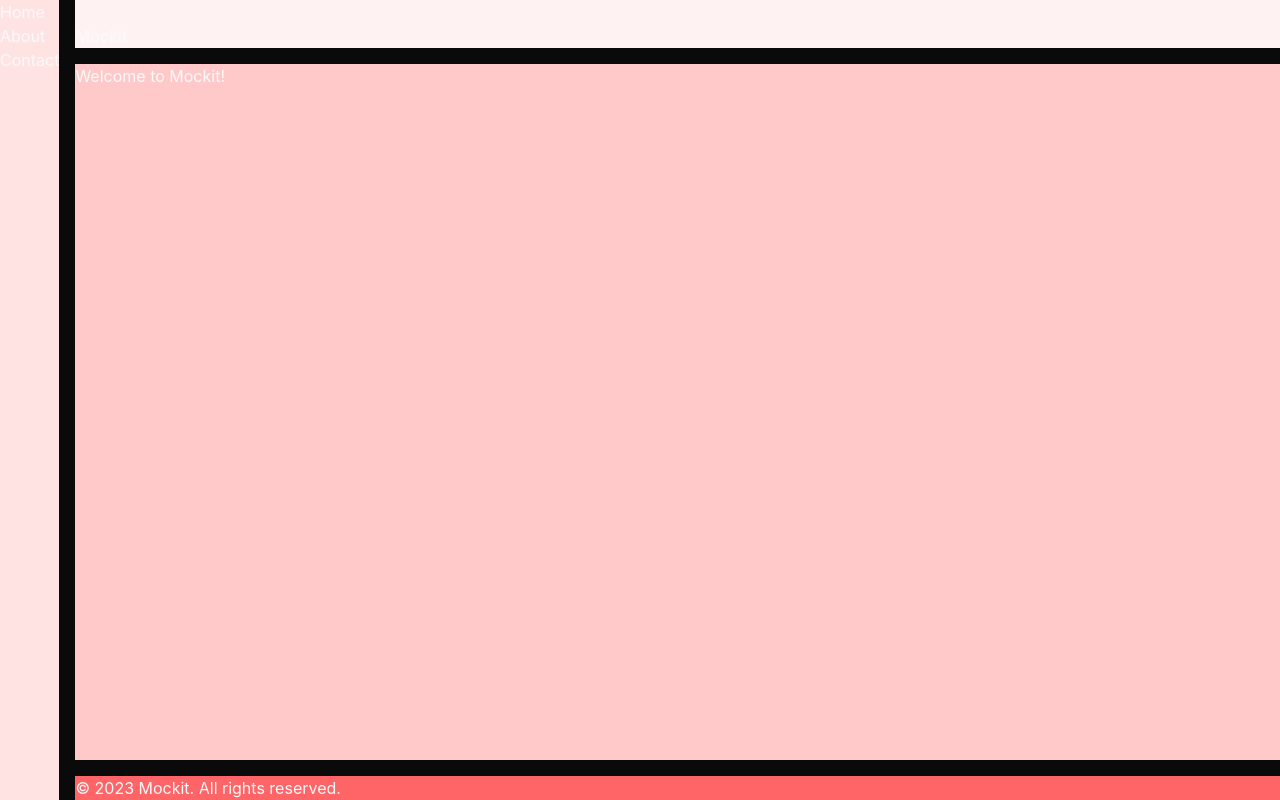
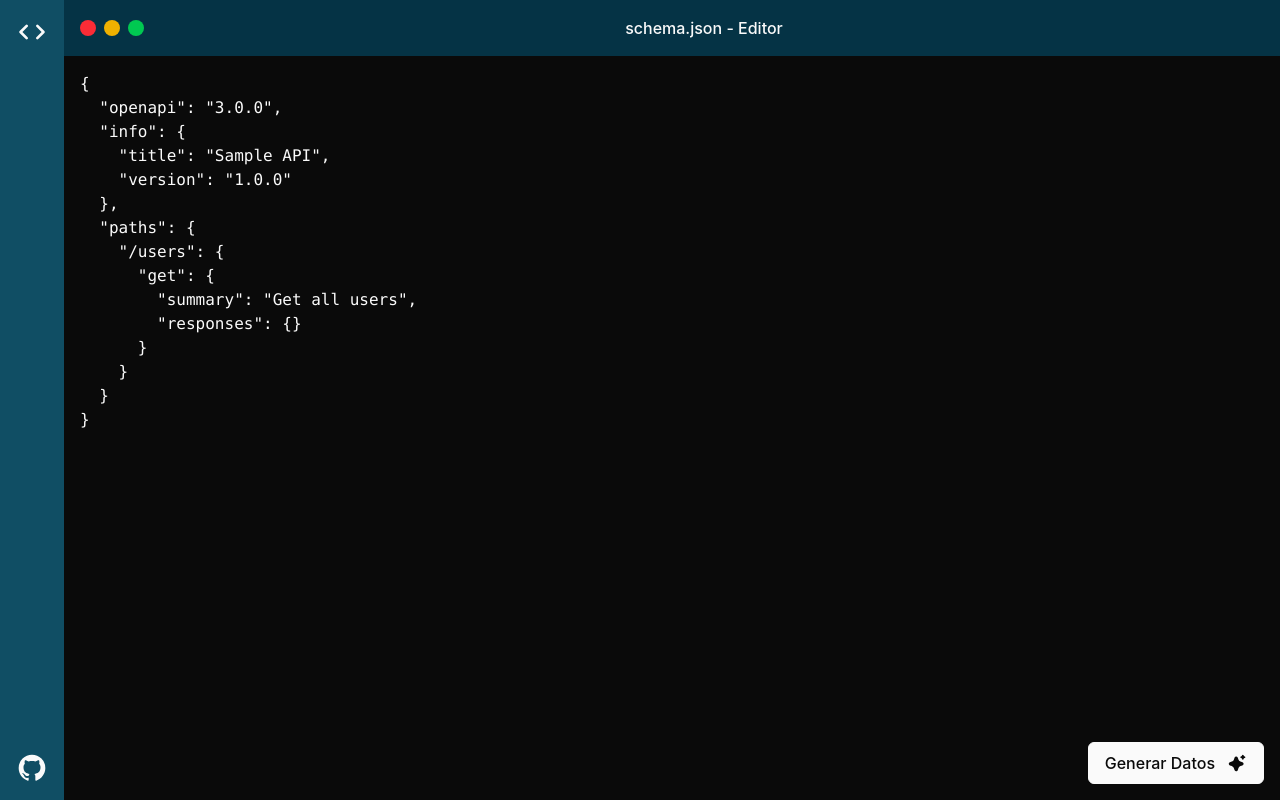
Before and after one commit to Jordy756/mockit-api, an Astro site in the folder mockit-app/: page / in a window 1280 px wide. Built offline with nearby package versions, Linux system fonts and the light colour scheme; Astro itself is replaced by a stand-in of ours.

Commit message:
feat(4G-001): add font configuration for JetBrains Mono in astro.config.mjs refactor(4G-001): enhance Code icon component to accept props chore(4G-001): remove unused .gitkeep files from layout and sections directories feat(4G-001): implement Layout component with Font integration and improved structure feat(4G-001): update index page to include Sidebar and SchemaJSON components style(4G-001): change default font to JetBrains Mono in global.css feat(4G-001): add Github icon component for external link feat(4G-001): create Header component for page titles feat(4G-001): create Sidebar component with navigation links feat(4G-001): add SchemaJSON component to display API schema

```diff
--- a/mockit-app/astro.config.mjs
+++ b/mockit-app/astro.config.mjs
@@ -1,5 +1,5 @@
 // @ts-check
-import { defineConfig } from "astro/config";
+import { defineConfig, fontProviders } from "astro/config";
 
 import tailwindcss from "@tailwindcss/vite";
 
@@ -8,4 +8,17 @@ export default defineConfig({
   vite: {
     plugins: [tailwindcss()],
   },
+  fonts: [
+    {
+      name: "JetBrains Mono",
+      provider: fontProviders.google(),
+      cssVariable: "--font-jetbrains-mono",
+      weights: [300, 400, 500, 700],
+      subsets: ["latin"],
+      styles: ["normal"],
+      display: "swap",
+      formats: ["woff2"],
+      fallbacks: ["sans-serif"],
+    },
+  ],
 });
--- a/mockit-app/src/components/icons/Code.astro
+++ b/mockit-app/src/components/icons/Code.astro
@@ -1,4 +1,12 @@
-<svg xmlns="http://www.w3.org/2000/svg" width="128" height="128" viewBox="0 0 24 24"
+---
+import type { HTMLAttributes } from "astro/types";
+
+interface Props extends HTMLAttributes<"svg"> {}
+
+const { ...props } = Astro.props;
+---
+
+<svg {...props} viewBox="0 0 24 24"
   ><path
     fill="currentColor"
     d="M4.825 12.025L8.7 15.9q.275.275.275.7t-.275.7t-.7.275t-.7-.275l-4.6-4.6q-.15-.15-.213-.325T2.426 12t.063-.375t.212-.325l4.6-4.6q.3-.3.713-.3t.712.3t.3.713t-.3.712zm14.35-.05L15.3 8.1q-.275-.275-.275-.7t.275-.7t.7-.275t.7.275l4.6 4.6q.15.15.213.325t.062.375t-.062.375t-.213.325l-4.6 4.6q-.3.3-.7.288t-.7-.313t-.3-.712t.3-.713z"
--- /dev/null
+++ b/mockit-app/src/components/icons/Generate.astro
@@ -0,0 +1,18 @@
+---
+import type { HTMLAttributes } from "astro/types";
+
+interface Props extends HTMLAttributes<"svg"> {}
+
+const { ...props } = Astro.props;
+---
+
+<svg {...props} viewBox="0 0 24 24"
+  ><g fill="none"
+    ><path
+      d="m12.594 23.258l-.012.002l-.071.035l-.02.004l-.014-.004l-.071-.036q-.016-.004-.024.006l-.004.01l-.017.428l.005.02l.01.013l.104.074l.015.004l.012-.004l.104-.074l.012-.016l.004-.017l-.017-.427q-.004-.016-.016-.018m.264-.113l-.014.002l-.184.093l-.01.01l-.003.011l.018.43l.005.012l.008.008l.201.092q.019.005.029-.008l.004-.014l-.034-.614q-.005-.019-.02-.022m-.715.002a.02.02 0 0 0-.027.006l-.006.014l-.034.614q.001.018.017.024l.015-.002l.201-.093l.01-.008l.003-.011l.018-.43l-.003-.012l-.01-.01z"
+    ></path><path
+      fill="currentColor"
+      d="M9.107 5.448c.598-1.75 3.016-1.803 3.725-.159l.06.16l.807 2.36a4 4 0 0 0 2.276 2.411l.217.081l2.36.806c1.75.598 1.803 3.016.16 3.725l-.16.06l-2.36.807a4 4 0 0 0-2.412 2.276l-.081.216l-.806 2.361c-.598 1.75-3.016 1.803-3.724.16l-.062-.16l-.806-2.36a4 4 0 0 0-2.276-2.412l-.216-.081l-2.36-.806c-1.751-.598-1.804-3.016-.16-3.724l.16-.062l2.36-.806A4 4 0 0 0 8.22 8.025l.081-.216zM19 2a1 1 0 0 1 .898.56l.048.117l.35 1.026l1.027.35a1 1 0 0 1 .118 1.845l-.118.048l-1.026.35l-.35 1.027a1 1 0 0 1-1.845.117l-.048-.117l-.35-1.026l-1.027-.35a1 1 0 0 1-.118-1.845l.118-.048l1.026-.35l.35-1.027A1 1 0 0 1 19 2"
+    ></path></g
+  ></svg
+>
--- /dev/null
+++ b/mockit-app/src/components/icons/Github.astro
@@ -0,0 +1,14 @@
+---
+import type { HTMLAttributes } from "astro/types";
+
+interface Props extends HTMLAttributes<"svg"> {}
+
+const { ...props } = Astro.props;
+---
+
+<svg {...props} viewBox="0 0 24 24">
+  <path
+    fill="currentColor"
+    d="M12 2A10 10 0 0 0 2 12c0 4.42 2.87 8.17 6.84 9.5c.5.08.66-.23.66-.5v-1.69c-2.77.6-3.36-1.34-3.36-1.34c-.46-1.16-1.11-1.47-1.11-1.47c-.91-.62.07-.6.07-.6c1 .07 1.53 1.03 1.53 1.03c.87 1.52 2.34 1.07 2.91.83c.09-.65.35-1.09.63-1.34c-2.22-.25-4.55-1.11-4.55-4.92c0-1.11.38-2 1.03-2.71c-.1-.25-.45-1.29.1-2.64c0 0 .84-.27 2.75 1.02c.79-.22 1.65-.33 2.5-.33s1.71.11 2.5.33c1.91-1.29 2.75-1.02 2.75-1.02c.55 1.35.2 2.39.1 2.64c.65.71 1.03 1.6 1.03 2.71c0 3.82-2.34 4.66-4.57 4.91c.36.31.69.92.69 1.85V21c0 .27.16.59.67.5C19.14 20.16 22 16.42 22 12A10 10 0 0 0 12 2"
+  ></path>
+</svg>
--- /dev/null
+++ b/mockit-app/src/components/layout/Header.astro
@@ -0,0 +1,17 @@
+---
+interface Props {
+  title: string;
+}
+
+const { title } = Astro.props;
+---
+
+<header class="col-start-2 row-start-1 w-full flex items-center justify-between gap-4 p-4 bg-cyan-950">
+  <button class="flex items-center gap-2">
+    <span class="w-4 h-4 bg-red-500 rounded-full"></span>
+    <span class="w-4 h-4 bg-yellow-500 rounded-full"></span>
+    <span class="w-4 h-4 bg-green-500 rounded-full"></span>
+  </button>
+  <h1>{title}</h1>
+  <span></span>
+</header>
--- /dev/null
+++ b/mockit-app/src/components/layout/Sidebar.astro
@@ -0,0 +1,23 @@
+---
+import CodeIcon from "@components/icons/Code.astro";
+import GithubIcon from "@components/icons/Github.astro";
+---
+
+<aside class="bg-cyan-900 col-start-1 row-span-3 p-4">
+  <nav class="flex flex-col justify-between gap-8 h-full">
+    <ul class="flex flex-col items-center gap-4">
+      <li>
+        <a href="/#">
+          <CodeIcon class="w-8 h-8" />
+        </a>
+      </li>
+    </ul>
+    <ul class="flex flex-col gap-4">
+      <li>
+        <a href="https://github.com/Jordy756/mockit" target="_blank" rel="noopener noreferrer">
+          <GithubIcon class="w-8 h-8" />
+        </a>
+      </li>
+    </ul>
+  </nav>
+</aside>
--- /dev/null
+++ b/mockit-app/src/components/sections/SchemaJSON/SchemaJSON.astro
@@ -0,0 +1,21 @@
+---
+const JSON = `{
+  "openapi": "3.0.0",
+  "info": {
+    "title": "Sample API",
+    "version": "1.0.0"
+  },
+  "paths": {
+    "/users": {
+      "get": {
+        "summary": "Get all users",
+        "responses": {}
+      }
+    }
+  }
+}`;
+---
+
+<section>
+  <pre>{JSON}</pre>
+</section>
--- /dev/null
+++ b/mockit-app/src/components/ui/Button.astro
@@ -0,0 +1,20 @@
+---
+import type { HTMLAttributes } from "astro/types";
+
+interface Props extends HTMLAttributes<"button"> {
+  variant?: "primary" | "secondary";
+}
+
+const { variant = "primary", class: className, ...rest } = Astro.props;
+---
+
+<button
+  class:list={[
+    "flex items-center justify-center gap-3 py-2 px-4 border rounded-md font-medium cursor-pointer whitespace-nowrap transition-opacity hover:opacity-80",
+    `btn-${variant}`,
+    className,
+  ]}
+  {...rest}
+>
+  <slot />
+</button>
--- a/mockit-app/src/layouts/Layout.astro
+++ b/mockit-app/src/layouts/Layout.astro
@@ -1,5 +1,6 @@
 ---
 import "@styles/global.css";
+import { Font } from "astro:assets";
 
 interface Props {
   title: string;
@@ -18,9 +19,11 @@ const { title, description } = Astro.props;
     <link rel="icon" href="/favicon.ico" />
     <title>{title}</title>
 
+    <Font cssVariable="--font-jetbrains-mono" preload />
+
     <meta name="description" content={description} />
   </head>
-  <body class="bg-neutral-950 text-neutral-50">
+  <body class="bg-neutral-950 text-neutral-50 text-pretty">
     <slot />
   </body>
 </html>
--- a/mockit-app/src/pages/index.astro
+++ b/mockit-app/src/pages/index.astro
@@ -1,31 +1,22 @@
 ---
+import Generate from "@components/icons/Generate.astro";
+import Header from "@components/layout/Header.astro";
+import Sidebar from "@components/layout/Sidebar.astro";
+import SchemaJSON from "@components/sections/SchemaJSON/SchemaJSON.astro";
+import Button from "@components/ui/Button.astro";
 import Layout from "@layouts/Layout.astro";
 ---
 
 <Layout title="My Astro Site" description="A simple Astro site">
-  <div class="relative grid grid-cols-[auto_1fr] grid-rows-[auto_1fr_auto] gap-4 min-h-screen">
-    <aside class="bg-red-100 col-start-1 row-span-3">
-      <nav>
-        <ul>
-          <li><a href="/">Home</a></li>
-          <li><a href="/about">About</a></li>
-          <li><a href="/contact">Contact</a></li>
-        </ul>
-      </nav>
-    </aside>
-    <header class="bg-red-50 col-start-2 row-start-1 w-full">
-      <button>
-        <span></span>
-        <span></span>
-        <span></span>
-      </button>
-      <h1>Mockit</h1>
-    </header>
-    <main class="bg-red-200 col-start-2 row-start-2 w-full h-full">
-      <p>Welcome to Mockit!</p>
+  <div class="relative grid grid-cols-[auto_1fr] grid-rows-[auto_1fr] min-h-screen">
+    <Sidebar />
+    <Header title="schema.json - Editor" />
+    <main class="relative col-start-2 row-start-2 w-full h-full p-4 overflow-x-auto">
+      <SchemaJSON />
+      <Button class="absolute bottom-4 right-4">
+        Generar Datos
+        <Generate width={20} class="text-neutral-950" />
+      </Button>
     </main>
-    <footer class="bg-red-400 col-start-2 row-start-3 w-full">
-      <p>&copy; 2023 Mockit. All rights reserved.</p>
-    </footer>
   </div>
 </Layout>
--- a/mockit-app/src/styles/global.css
+++ b/mockit-app/src/styles/global.css
@@ -17,7 +17,7 @@
 }
 
 @theme inline {
-  --font-sans: var(--font-dm-sans);
+  --font-sans: var(--font-jetbrains-mono);
 }
 
 @layer base {
@@ -27,7 +27,7 @@
 
   html {
     scrollbar-width: thin;
-    @apply scroll-pt-32 scroll-smooth;
+    @apply scroll-smooth;
   }
 
   :is(h1, h2, h3, h4, h5, h6) {
```
Also changed, not shown: 3 other files.
